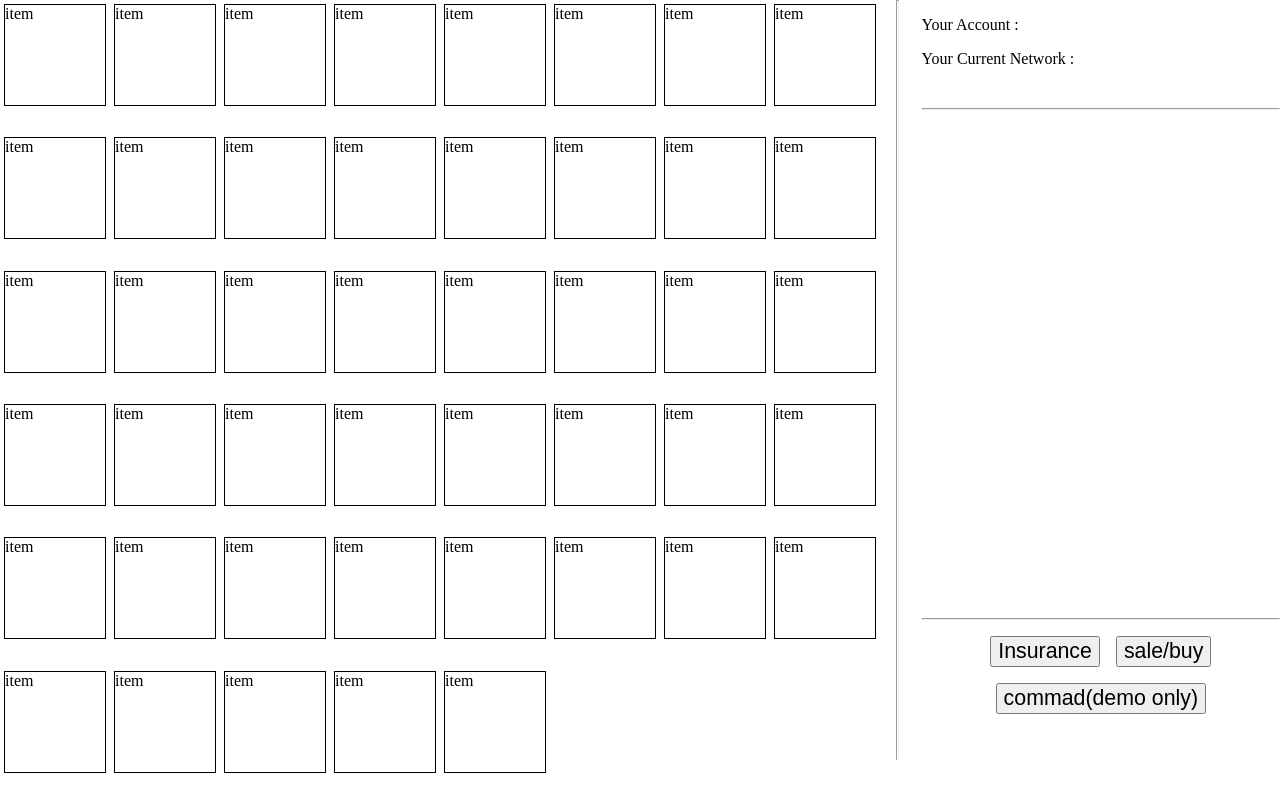
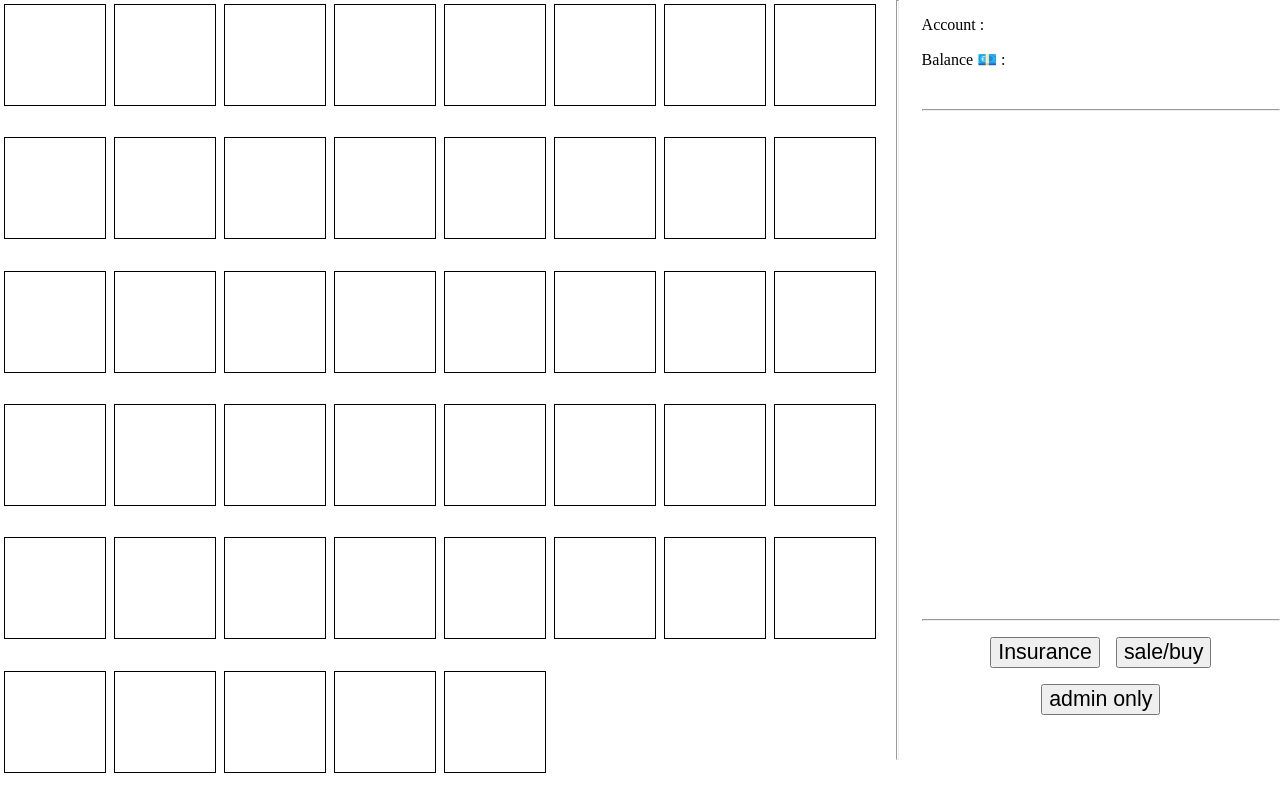
Before and after one commit to chyyen/ytpProject, a plain HTML site: page index.html in a window 1280 px wide. Drawn offline with Linux system fonts and the light colour scheme; files that its build step writes are made by us from their sources; a script that the page names is missing.

Commit message:
Add files via upload

```diff
--- a/index.html
+++ b/index.html
@@ -1,89 +1,93 @@
 <html lang="zh-TW">
     <head>
-        <link rel="stylesheet" href="./index.css">
+        <link rel="stylesheet" href="./css/index.css">
     </head>
 
     <body>
         <div id="container" class="container">
             <div class="leftpane flex_container">
-                <div class="box">item</div>
-                <div class="box">item</div>
-                <div class="box">item</div>
-                <div class="box">item</div>
-                <div class="box">item</div>
-                <div class="box">item</div>
-                <div class="box">item</div>
-                <div class="box">item</div>
-                <div class="box">item</div>
-                <div class="box">item</div>
-                <div class="box">item</div>
-                <div class="box">item</div>
-                <div class="box">item</div>
-                <div class="box">item</div>
-                <div class="box">item</div>
-                <div class="box">item</div>
-                <div class="box">item</div>
-                <div class="box">item</div>
-                <div class="box">item</div>
-                <div class="box">item</div>
-                <div class="box">item</div>
-                <div class="box">item</div>
-                <div class="box">item</div>
-                <div class="box">item</div>
-                <div class="box">item</div>
-                <div class="box">item</div>
-                <div class="box">item</div>
-                <div class="box">item</div>
-                <div class="box">item</div>
-                <div class="box">item</div>
-                <div class="box">item</div>
-                <div class="box">item</div>
-                <div class="box">item</div>
-                <div class="box">item</div>
-                <div class="box">item</div>
-                <div class="box">item</div>
-                <div class="box">item</div>
-                <div class="box">item</div>
-                <div class="box">item</div>
-                <div class="box">item</div>
-                <div class="box">item</div>
-                <div class="box">item</div>
-                <div class="box">item</div>
-                <div class="box">item</div>
-                <div class="box">item</div>
+                <div class="box"></div>
+                <div class="box"></div>
+                <div class="box"></div>
+                <div class="box"></div>
+                <div class="box"></div>
+                <div class="box"></div>
+                <div class="box"></div>
+                <div class="box"></div>
+                <div class="box"></div>
+                <div class="box"></div>
+                <div class="box"></div>
+                <div class="box"></div>
+                <div class="box"></div>
+                <div class="box"></div>
+                <div class="box"></div>
+                <div class="box"></div>
+                <div class="box"></div>
+                <div class="box"></div>
+                <div class="box"></div>
+                <div class="box"></div>
+                <div class="box"></div>
+                <div class="box"></div>
+                <div class="box"></div>
+                <div class="box"></div>
+                <div class="box"></div>
+                <div class="box"></div>
+                <div class="box"></div>
+                <div class="box"></div>
+                <div class="box"></div>
+                <div class="box"></div>
+                <div class="box"></div>
+                <div class="box"></div>
+                <div class="box"></div>
+                <div class="box"></div>
+                <div class="box"></div>
+                <div class="box"></div>
+                <div class="box"></div>
+                <div class="box"></div>
+                <div class="box"></div>
+                <div class="box"></div>
+                <div class="box"></div>
+                <div class="box"></div>
+                <div class="box"></div>
+                <div class="box"></div>
+                <div class="box"></div>
             </div>
 
             <hr width="1" size="760" style="margin:0;float: left;">
 
             <div class="rightpane">
                 <p>
-                    Your Account : <span id="Account"></span>
+                    Account : <span id="Account"></span>
                 </p>
                 <p>
-                    Your Current Network : <span id="Chain"></span>
+                    Balance &#x1F4B6 : <span id="Balance"></span>
                 </p>
 
                 <hr style="margin-top: 5vh;">
 
-                <div id="tansactionMessages" style="height: 480px;;overflow: scroll"></div>
+                <div id="tansactionMessages" style="height: 480px;overflow: scroll"></div>
 
                 <div style="margin-top: 20px;padding-bottom: 15px;">
                     <hr>
                     <div style="text-align:center">
                         <p>
-                            <button id="insurance" style="font-size:16pt;">Insurance</button>
+                            <button id="insurance" style="font-size:16pt;" onclick="location.href='./insurance.html'">Insurance</button>
                             &ensp;
-                            <button id="saleORbuy" style="font-size:16pt;">sale/buy</button>
+                            <button id="saleORbuy" style="font-size:16pt;" onclick="location.href='./saleORbuy.html'">sale/buy</button>
                         </p>
-                        <button id="command" style="font-size:16pt;">commad(demo only)</button>
+                        <button id="command" style="font-size:16pt;" onclick="location.href='./admin.html'">admin only</button>
                     </div>
                 </div>
             </div>
         </div>
 
         <script src="https://cdn.ethers.io/lib/ethers-5.2.umd.min.js" type="application/javascript"></script>
-        <script src="./js/info.js"></script>
-        <script src="./js/handleLogin.js"></script>
-        <script src="./js/transactionMessages.js"></script>
+        <script src="./js/abis.js"></script>
+        <script src="./js/object.js"></script>
+        <script src="./js/utils/connect.js"></script>
+        <script src="./js/index/info.js"></script>
+        <script src="./js/utils/handleLogin.js"></script>
+        <script src="./js/index/transactionMessages.js"></script>
+        <script src="./js/index/index.js"></script>
     </body>
 </html>
```
Also changed, not shown: admin.html (added, +67 -0 lines), insurance.html (added, +36 -0 lines), saleORbuy.html (added, +53 -0 lines), checkList.txt (added).
